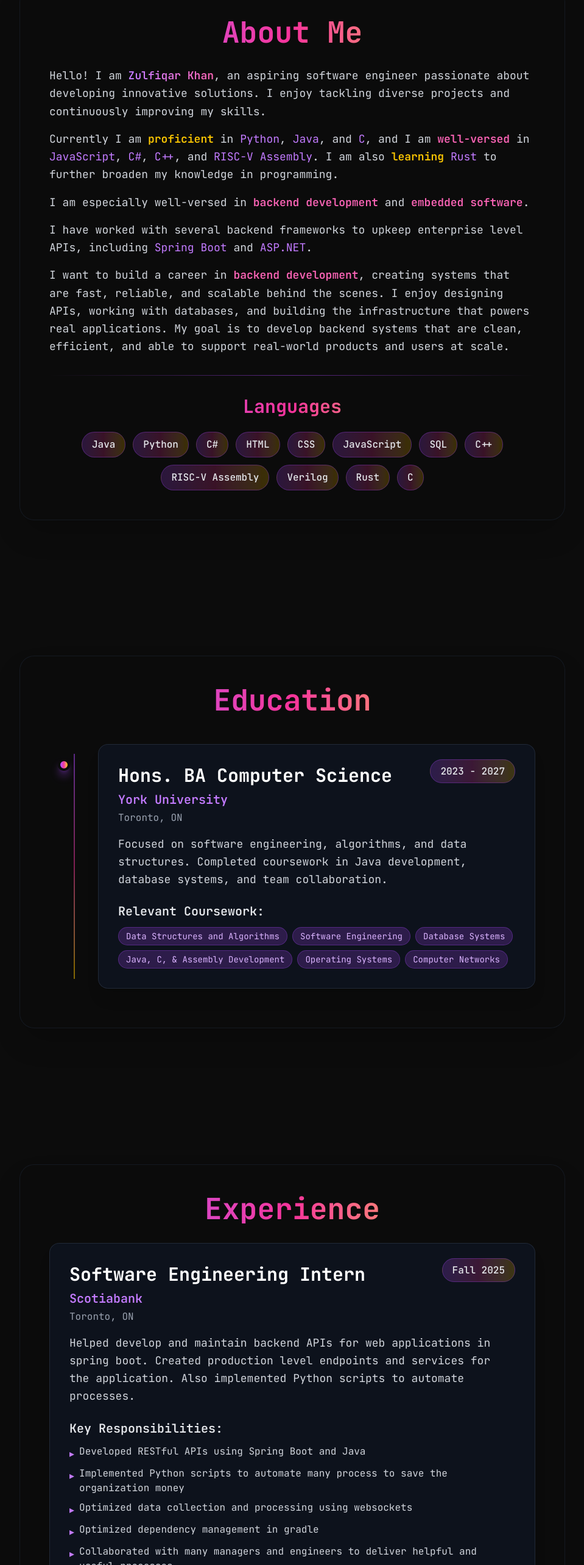
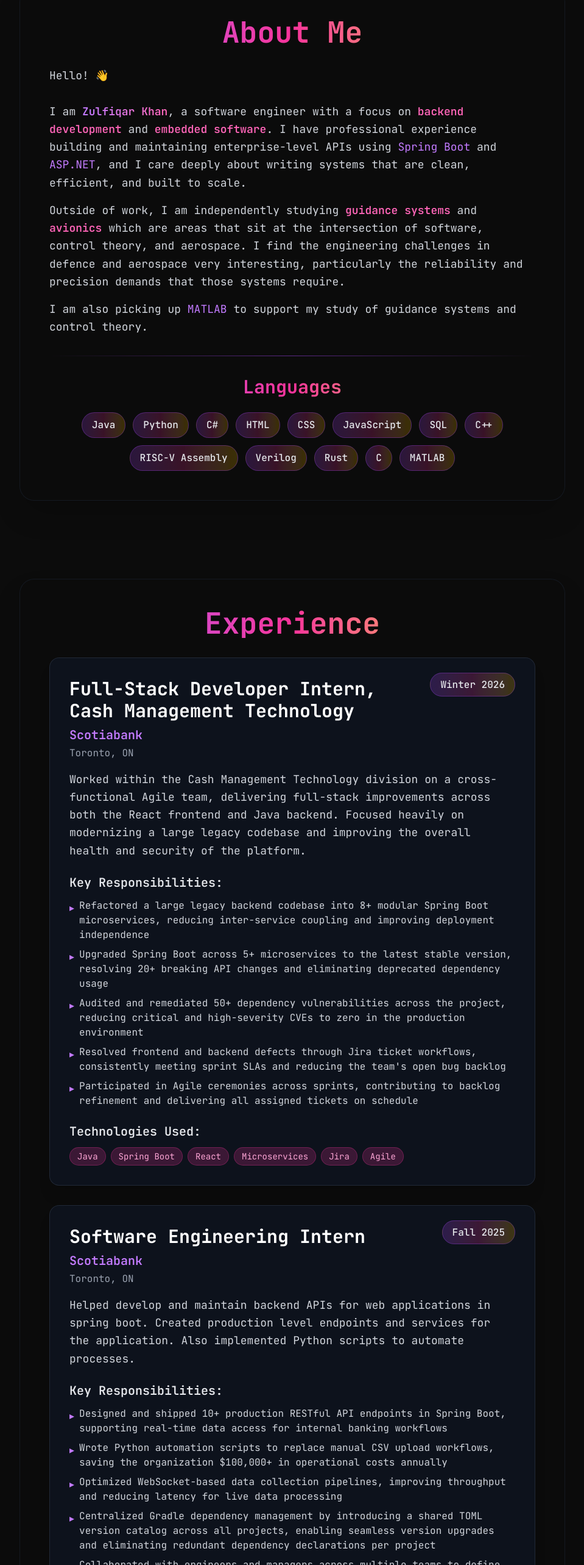
Before and after one commit to ZK-313/Website, a React (Vite) app: page / in a window 1280 px wide. Shown: the part 1684-4250 px from the top of the page at 61% size, without its empty margins (160-1119 px from the left). Built offline with nearby package versions, Linux system fonts and the light colour scheme.

Commit message:
Updated Portfolio

```diff
--- a/src/App.jsx
+++ b/src/App.jsx
@@ -57,6 +57,7 @@
 import Experience from "./components/Experience";
 import Projects from "./components/Projects";
 import Contact from "./components/Contact";
+import Footer from "./components/Footer";
 
 function App() {
   const [showNavbar, setShowNavbar] = useState(false);
@@ -95,10 +96,11 @@
         <Navbar show={showNavbar} />
         <Hero />
         <About />
+        <Experience />
         <Education />
-        <Experience />
         <Projects />
         <Contact />
+        <Footer />
       </main>
     </div>
   );
--- a/src/components/About.jsx
+++ b/src/components/About.jsx
@@ -13,6 +13,7 @@
   "Verilog",
   "Rust",
   "C",
+  "MATLAB",
 ];
 
 export default function About() {
@@ -46,18 +47,14 @@
             transition={{ duration: 0.6, delay: 0.3 }}
             className="text-base md:text-lg text-gray-300 leading-relaxed space-y-4 text-left"
           >
-            <p className="mb-4">
-              Hello! I am <span className="text-transparent bg-clip-text bg-gradient-to-r from-purple-400 to-pink-400 font-semibold">Zulfiqar Khan</span>, an aspiring software engineer passionate about developing innovative solutions. I enjoy tackling diverse projects and continuously improving my skills.
-            </p>
-            <p className="mb-4">
-              Currently I am <span className="text-yellow-400 font-semibold">proficient</span> in <span className="text-purple-400">Python</span>, <span className="text-purple-400">Java</span>, and <span className="text-purple-400">C</span>, and I am <span className="text-pink-400 font-semibold">well-versed</span> in <span className="text-purple-400">JavaScript</span>, <span className="text-purple-400">C#</span>, <span className="text-purple-400">C++</span>, and <span className="text-purple-400">RISC-V Assembly</span>. I am also <span className="text-yellow-400 font-semibold">learning</span> <span className="text-purple-400">Rust</span> to further broaden my knowledge in programming.
+            <p>
+              Hello! 👋 <br></br> <br></br>I am <span className="text-transparent bg-clip-text bg-gradient-to-r from-purple-400 to-pink-400 font-semibold">Zulfiqar Khan</span>, a software engineer with a focus on <span className="text-pink-400 font-semibold">backend development</span> and <span className="text-pink-400 font-semibold">embedded software</span>. I have professional experience building and maintaining enterprise-level APIs using <span className="text-purple-400">Spring Boot</span> and <span className="text-purple-400">ASP.NET</span>, and I care deeply about writing systems that are clean, efficient, and built to scale.
             </p>
             <p>
-              I am especially well-versed in <span className="text-pink-400 font-semibold">backend development</span> and <span className="text-pink-400 font-semibold">embedded software</span>.
+              Outside of work, I am independently studying <span className="text-pink-400 font-semibold">guidance systems</span> and <span className="text-pink-400 font-semibold">avionics</span> which are areas that sit at the intersection of software, control theory, and aerospace. I find the engineering challenges in defence and aerospace very interesting, particularly the reliability and precision demands that those systems require.
             </p>
-            <p>I have worked with several backend frameworks to upkeep enterprise level APIs, including <span className="text-purple-400">Spring Boot</span> and <span className="text-purple-400">ASP.NET</span>.</p>
             <p>
-              I want to build a career in <span className="text-pink-400 font-semibold">backend development</span>, creating systems that are fast, reliable, and scalable behind the scenes. I enjoy designing APIs, working with databases, and building the infrastructure that powers real applications. My goal is to develop backend systems that are clean, efficient, and able to support real-world products and users at scale.
+              I am also picking up <span className="text-purple-400">MATLAB</span> to support my study of guidance systems and control theory.
             </p>
           </motion.div>
 
--- a/src/components/Experience.jsx
+++ b/src/components/Experience.jsx
@@ -1,6 +1,21 @@
 import { motion } from "framer-motion";
 
 const experiences = [
+  {
+    title: "Full-Stack Developer Intern, Cash Management Technology",
+    company: "Scotiabank",
+    location: "Toronto, ON",
+    period: "Winter 2026",
+    description: "Worked within the Cash Management Technology division on a cross-functional Agile team, delivering full-stack improvements across both the React frontend and Java backend. Focused heavily on modernizing a large legacy codebase and improving the overall health and security of the platform.",
+    responsibilities: [
+      "Refactored a large legacy backend codebase into 8+ modular Spring Boot microservices, reducing inter-service coupling and improving deployment independence",
+      "Upgraded Spring Boot across 5+ microservices to the latest stable version, resolving 20+ breaking API changes and eliminating deprecated dependency usage",
+      "Audited and remediated 50+ dependency vulnerabilities across the project, reducing critical and high-severity CVEs to zero in the production environment",
+      "Resolved frontend and backend defects through Jira ticket workflows, consistently meeting sprint SLAs and reducing the team's open bug backlog",
+      "Participated in Agile ceremonies across sprints, contributing to backlog refinement and delivering all assigned tickets on schedule",
+    ],
+    technologies: ["Java", "Spring Boot", "React", "Microservices", "Jira", "Agile"],
+  },
   {
     title: "Software Engineering Intern",
     company: "Scotiabank",
@@ -8,11 +23,11 @@
     period: "Fall 2025",
     description: "Helped develop and maintain backend APIs for web applications in spring boot. Created production level endpoints and services for the application. Also implemented Python scripts to automate processes.",
     responsibilities: [
-      "Developed RESTful APIs using Spring Boot and Java",
-      "Implemented Python scripts to automate many process to save the organization money",
-      "Optimized data collection and processing using websockets",
-      "Optimized dependency management in gradle",
-      "Collaborated with many managers and engineers to deliver helpful and useful processes",
+      "Designed and shipped 10+ production RESTful API endpoints in Spring Boot, supporting real-time data access for internal banking workflows",
+      "Wrote Python automation scripts to replace manual CSV upload workflows, saving the organization $100,000+ in operational costs annually",
+      "Optimized WebSocket-based data collection pipelines, improving throughput and reducing latency for live data processing",
+      "Centralized Gradle dependency management by introducing a shared TOML version catalog across all projects, enabling seamless version upgrades and eliminating redundant dependency declarations per project",
+      "Collaborated with engineers and managers across multiple teams to define requirements and deliver reliable backend tooling",
     ],
     technologies: ["Java", "Spring Boot", "Python", "WebSockets", "SQL", "Docker"],
   },
@@ -71,7 +86,7 @@
                     transition={{ duration: 0.4, delay: 0.4 + index * 0.1 }}
                     className="mt-4 md:mt-0"
                   >
-                    <span className="px-4 py-2 bg-gradient-to-r from-purple-500/20 via-pink-500/20 to-yellow-400/20 text-gray-200 rounded-full border border-purple-500/30 text-sm md:text-base font-medium">
+                    <span className="px-4 py-2 bg-gradient-to-r from-purple-500/20 via-pink-500/20 to-yellow-400/20 text-gray-200 rounded-full border border-purple-500/30 text-sm md:text-base font-medium whitespace-nowrap">
                       {exp.period}
                     </span>
                   </motion.div>
--- /dev/null
+++ b/src/components/Footer.jsx
@@ -0,0 +1,35 @@
+export default function Footer() {
+  return (
+    <footer className="relative z-10 border-t border-gray-800/50 py-8 px-4 text-center">
+      <div className="flex flex-col sm:flex-row items-center justify-between max-w-4xl mx-auto gap-4">
+        <p className="text-gray-500 text-sm">
+          © {new Date().getFullYear()} Zulfiqar Khan
+        </p>
+        <div className="flex items-center gap-6">
+          <a
+            href="https://github.com/ZK-313"
+            target="_blank"
+            rel="noopener noreferrer"
+            className="text-gray-500 hover:text-white transition-colors duration-300"
+            aria-label="GitHub"
+          >
+            <svg xmlns="http://www.w3.org/2000/svg" viewBox="0 0 24 24" fill="currentColor" className="w-5 h-5">
+              <path fillRule="evenodd" d="M12 .5C5.648.5.5 5.648.5 12c0 5.088 3.292 9.4 7.868 10.918.576.106.786-.246.786-.552 0-.272-.01-.993-.016-1.95-3.2.695-3.876-1.543-3.876-1.543-.524-1.332-1.28-1.687-1.28-1.687-1.046-.716.08-.701.08-.701 1.158.082 1.768 1.189 1.768 1.189 1.03 1.766 2.704 1.256 3.364.96.106-.747.402-1.256.73-1.545-2.554-.291-5.237-1.277-5.237-5.68 0-1.255.448-2.282 1.184-3.086-.119-.29-.513-1.462.112-3.046 0 0 .966-.309 3.168 1.18.918-.255 1.9-.382 2.878-.387.978.005 1.96.132 2.88.387 2.2-1.49 3.165-1.18 3.165-1.18.625 1.584.232 2.756.114 3.046.737.804 1.182 1.83 1.182 3.086 0 4.414-2.688 5.386-5.252 5.672.41.354.776 1.053.776 2.125 0 1.534-.014 2.772-.014 3.148 0 .31.206.664.792.55C20.214 21.396 23.5 17.087 23.5 12c0-6.352-5.148-11.5-11.5-11.5Z" clipRule="evenodd" />
+            </svg>
+          </a>
+          <a
+            href="https://www.linkedin.com/in/zulfiqar-khan-59b135125/"
+            target="_blank"
+            rel="noopener noreferrer"
+            className="text-gray-500 hover:text-white transition-colors duration-300"
+            aria-label="LinkedIn"
+          >
+            <svg xmlns="http://www.w3.org/2000/svg" viewBox="0 0 24 24" fill="currentColor" className="w-5 h-5">
+              <path d="M20.447 20.452h-3.554v-5.569c0-1.328-.027-3.037-1.852-3.037-1.853 0-2.136 1.445-2.136 2.939v5.667H9.351V9h3.414v1.561h.046c.477-.9 1.637-1.85 3.37-1.85 3.601 0 4.267 2.37 4.267 5.455v6.286zM5.337 7.433c-1.144 0-2.063-.926-2.063-2.065 0-1.138.92-2.063 2.063-2.063 1.14 0 2.064.925 2.064 2.063 0 1.139-.925 2.065-2.064 2.065zm1.782 13.019H3.555V9h3.564v11.452zM22.225 0H1.771C.792 0 0 .774 0 1.729v20.542C0 23.227.792 24 1.771 24h20.451C23.2 24 24 23.227 24 22.271V1.729C24 .774 23.2 0 22.222 0h.003z"/>
+            </svg>
+          </a>
+        </div>
+      </div>
+    </footer>
+  );
+}
--- a/src/components/Hero.jsx
+++ b/src/components/Hero.jsx
@@ -22,9 +22,6 @@
 
   // gradient animates from left to right as you scroll - colors flow across the name
   const bgPosition = useTransform(scrollYProgress, [0, 1], ["0%", "100%"]);
-  const opacity = useTransform(scrollYProgress, [0, 0.5, 1], [1, 1, 0.3]);
-  const scale = useTransform(scrollYProgress, [0, 1], [1, 0.8]);
-  const y = useTransform(scrollYProgress, [0, 1], [0, 100]);
 
   useEffect(() => {
     const currentText = texts[currentIndex];
@@ -75,7 +72,6 @@
 
       <div className="sticky top-0 flex flex-col items-start justify-center h-screen px-8 md:px-16 lg:px-24">
         <motion.div
-          style={{ opacity, scale, y }}
           className="space-y-6 md:space-y-8"
         >
           <motion.h1
--- a/src/components/Navbar.jsx
+++ b/src/components/Navbar.jsx
@@ -5,6 +5,8 @@
 
 export default function Navbar({ show }) {
   const [showResumeModal, setShowResumeModal] = useState(false);
+  const [activeSection, setActiveSection] = useState("");
+
   return (
     <AnimatePresence>
       {show && (
@@ -17,7 +19,9 @@
           className="fixed top-6 left-1/2 -translate-x-1/2 z-50"
         >
           <div className="bg-[#1a1a1a]/90 backdrop-blur-xl border border-gray-700/30 shadow-2xl shadow-purple-500/10 px-6 md:px-10 py-3 rounded-full flex gap-6 md:gap-10 justify-center items-center w-fit min-w-[280px]">
-            {["about", "education", "experience", "projects", "contact"].map((item, index) => (
+            {["about", "experience", "education", "projects", "contact"].map((item, index) => {
+              const isActive = activeSection === item;
+              return (
                 <motion.div
                   key={item}
                   initial={{ opacity: 0, scale: 0.8 }}
@@ -29,13 +33,21 @@
                     smooth={true}
                     duration={500}
                     offset={-50}
-                  className="cursor-pointer text-sm md:text-base font-medium text-gray-300 hover:text-transparent hover:bg-clip-text hover:bg-gradient-to-r hover:from-purple-400 hover:via-pink-400 hover:to-yellow-400 transition-all duration-300 relative group"
+                    spy={true}
+                    onSetActive={() => setActiveSection(item)}
+                    onSetInactive={() => setActiveSection((prev) => prev === item ? "" : prev)}
+                    className={`cursor-pointer text-sm md:text-base font-medium transition-all duration-300 relative group ${
+                      isActive
+                        ? "text-transparent bg-clip-text bg-gradient-to-r from-purple-400 via-pink-400 to-yellow-400"
+                        : "text-gray-300 hover:text-transparent hover:bg-clip-text hover:bg-gradient-to-r hover:from-purple-400 hover:via-pink-400 hover:to-yellow-400"
+                    }`}
                   >
                     {item.charAt(0).toUpperCase() + item.slice(1)}
-                  <span className="absolute bottom-0 left-0 w-0 h-0.5 bg-gradient-to-r from-purple-400 to-yellow-400 group-hover:w-full transition-all duration-300"></span>
+                    <span className={`absolute bottom-0 left-0 h-0.5 bg-gradient-to-r from-purple-400 to-yellow-400 transition-all duration-300 ${isActive ? "w-full" : "w-0 group-hover:w-full"}`}></span>
                   </Link>
                 </motion.div>
-            ))}
+              );
+            })}
             <motion.div
               initial={{ opacity: 0, scale: 0.8 }}
               animate={{ opacity: 1, scale: 1 }}
```
Also changed, not shown: src/components/Contact.jsx (+34 -5 lines), src/components/Projects.jsx (+11 -2 lines). Lines whose indentation alone changed are shown as unchanged.
